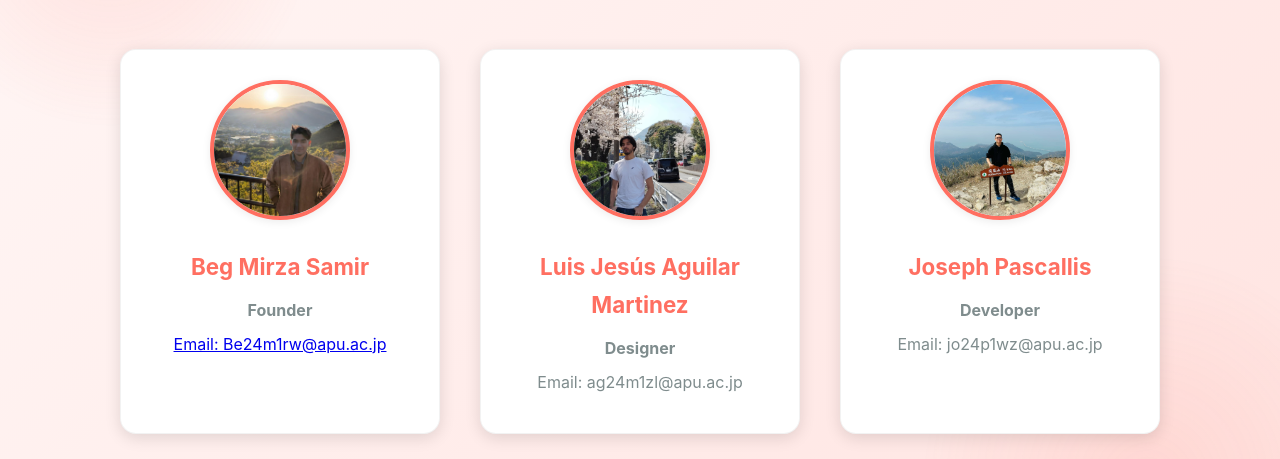
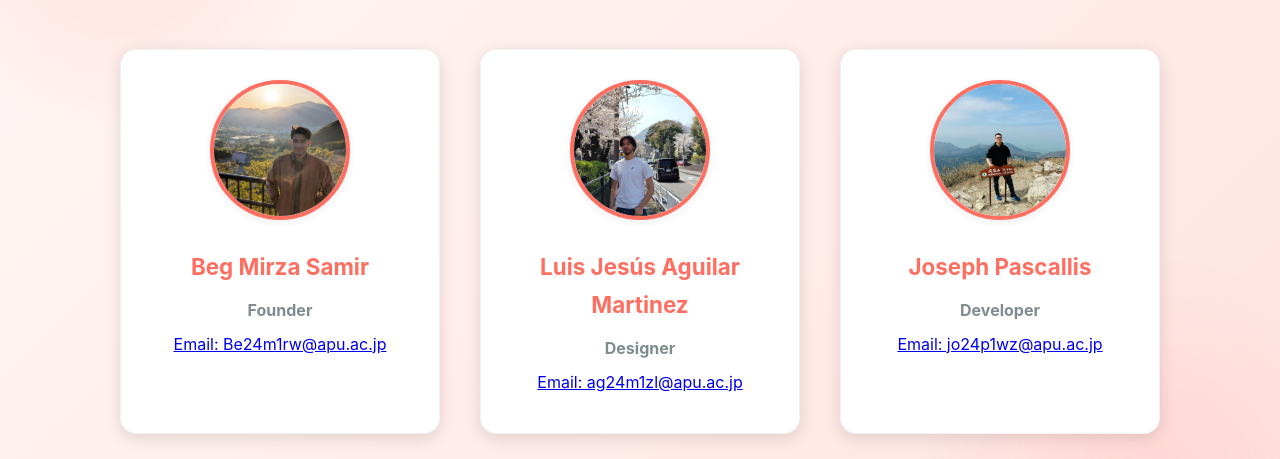
Before and after one commit to mirzasamir760-lab/MealMatchFinal, a plain HTML site: page contact.html in a window 1280 px wide. Shown: the part 341-800 px from the top of the page. Drawn offline with Linux system fonts and the light colour scheme.

Commit message:
Update contact.html

```diff
--- a/contact.html
+++ b/contact.html
@@ -36,14 +36,14 @@
         <img src="./luis.jpg" alt="Friend 2">
         <h3>Luis Jesús Aguilar Martinez</h3>
         <p><Strong>Designer</Strong></p>
-        <p>Email: ag24m1zl@apu.ac.jp</p>
+        <p><a href=mailto:ag24m1zl@apu.ac.jp>Email: ag24m1zl@apu.ac.jp</a></p>
       </div>
 
       <div class="team-member">
         <img src="./joseph.jpg" alt="Friend 3">
         <h3>Joseph Pascallis</h3>
         <p><Strong>Developer</Strong></p>
-        <p>Email: jo24p1wz@apu.ac.jp</p>
+        <p><a href=mailto:jo24p1wz@apu.ac.jp>Email: jo24p1wz@apu.ac.jp</a></p>
       </div>
     </div>
   </section>
```
